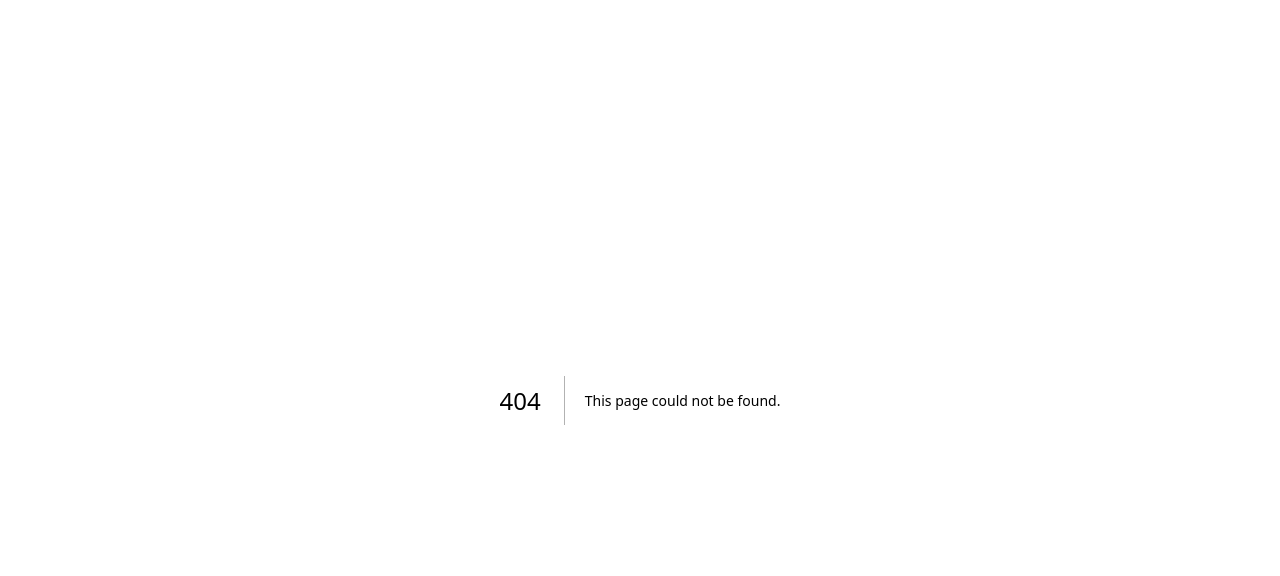
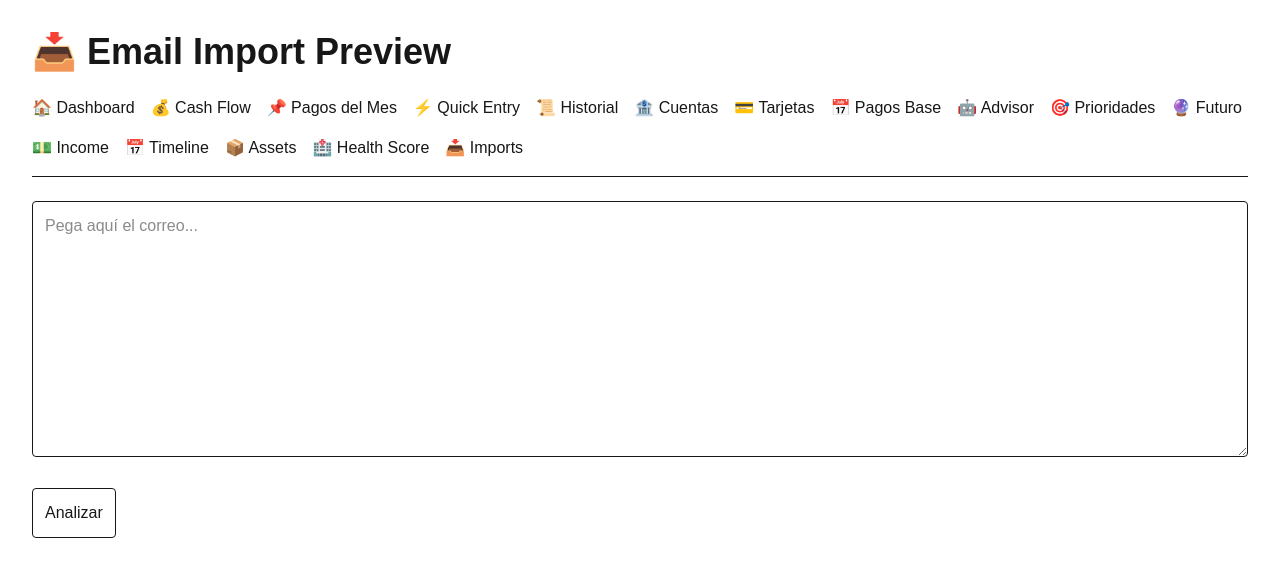
Before and after one commit to mansor-one/mansor-one, a Next.js app: page /imports in a window 1280 px wide. Before the commit this address had no page. Shown: the top 576 px of the page. Built offline with nearby package versions, Linux system fonts and the light colour scheme; no server answers.

Commit message:
Use merchant rules for email import preview

```diff
--- a/app/components/Nav.tsx
+++ b/app/components/Nav.tsx
@@ -16,6 +16,7 @@ export default function Nav() {
       <a href="/timeline">📅 Timeline</a>
       <a href="/assets">📦 Assets</a>
       <a href="/health-score">🏥 Health Score</a>
+      <a href="/imports">📥 Imports</a>
     </nav>
   )
 }
--- /dev/null
+++ b/app/imports/page.tsx
@@ -0,0 +1,96 @@
+'use client'
+
+import { useState } from 'react'
+import { supabase } from '@/lib/supabase'
+import Nav from '../components/Nav'
+
+export default function ImportsPage() {
+  const [emailText, setEmailText] = useState('')
+  const [result, setResult] = useState<any>(null)
+  const [message, setMessage] = useState('')
+
+  async function analyze() {
+    const lower = emailText.toLowerCase()
+
+    let amount = 'No detectado'
+    let category = 'Sin categoría'
+    let merchant = 'No detectado'
+    let transactionType = 'expense'
+    let confidence = 0
+
+    const totalMatch = emailText.match(
+      /total[\s\S]{0,80}?\$([\d,]+\.\d{2})/i
+    )
+
+    if (totalMatch) {
+      amount = `$${totalMatch[1]}`
+    } else {
+      const amountMatch = emailText.match(/\$[\d,]+\.\d{2}/)
+      amount = amountMatch ? amountMatch[0] : 'No detectado'
+    }
+
+    const { data: rules, error } = await supabase
+      .from('merchant_rules')
+      .select('*')
+      .order('confidence_score', { ascending: false })
+
+    if (error) {
+      setMessage(error.message)
+      return
+    }
+
+    const matchedRule = rules?.find((rule) =>
+      lower.includes(String(rule.merchant_keyword || '').toLowerCase())
+    )
+
+    if (matchedRule) {
+      merchant = matchedRule.merchant_keyword
+      category = matchedRule.suggested_category || 'Sin categoría'
+      transactionType = matchedRule.default_transaction_type || 'expense'
+      confidence = Number(matchedRule.confidence_score || 0)
+    }
+
+    setResult({
+      amount,
+      merchant,
+      category,
+      transactionType,
+      confidence,
+    })
+  }
+
+  return (
+    <main className="p-8 space-y-6">
+      <h1 className="text-4xl font-bold">📥 Email Import Preview</h1>
+
+      <Nav />
+
+      {message && (
+        <div className="border rounded p-4">
+          {message}
+        </div>
+      )}
+
+      <textarea
+        className="border rounded p-3 w-full min-h-64"
+        placeholder="Pega aquí el correo..."
+        value={emailText}
+        onChange={(e) => setEmailText(e.target.value)}
+      />
+
+      <button className="border rounded p-3" onClick={analyze}>
+        Analizar
+      </button>
+
+      {result && (
+        <div className="border rounded p-4 space-y-2">
+          <p><strong>Monto:</strong> {result.amount}</p>
+          <p><strong>Comercio detectado:</strong> {result.merchant}</p>
+          <p><strong>Categoría sugerida:</strong> {result.category}</p>
+          <p><strong>Tipo:</strong> {result.transactionType}</p>
+          <p><strong>Confianza:</strong> {result.confidence}</p>
+        </div>
+      )}
+    </main>
+  )
+}
```
